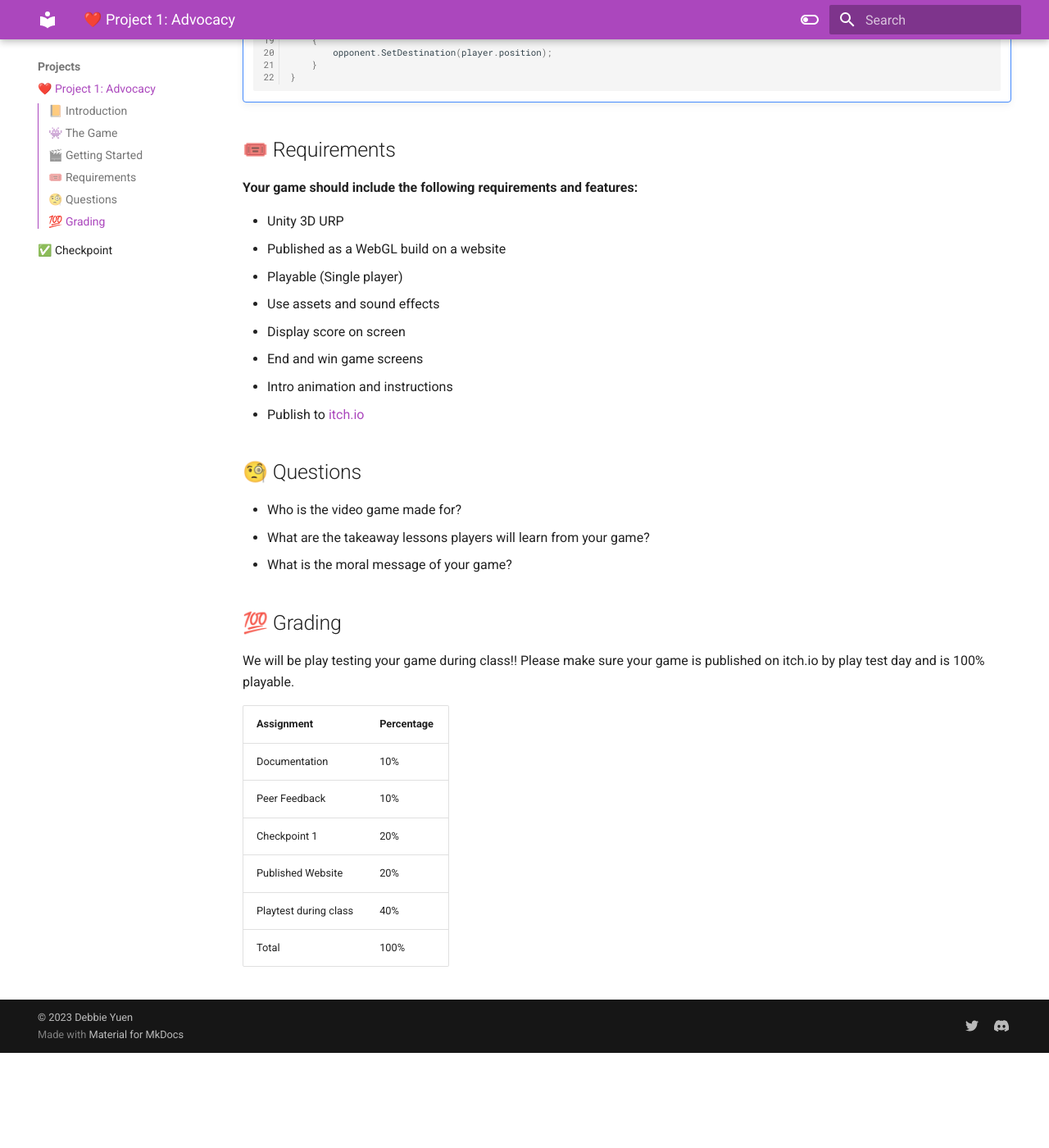
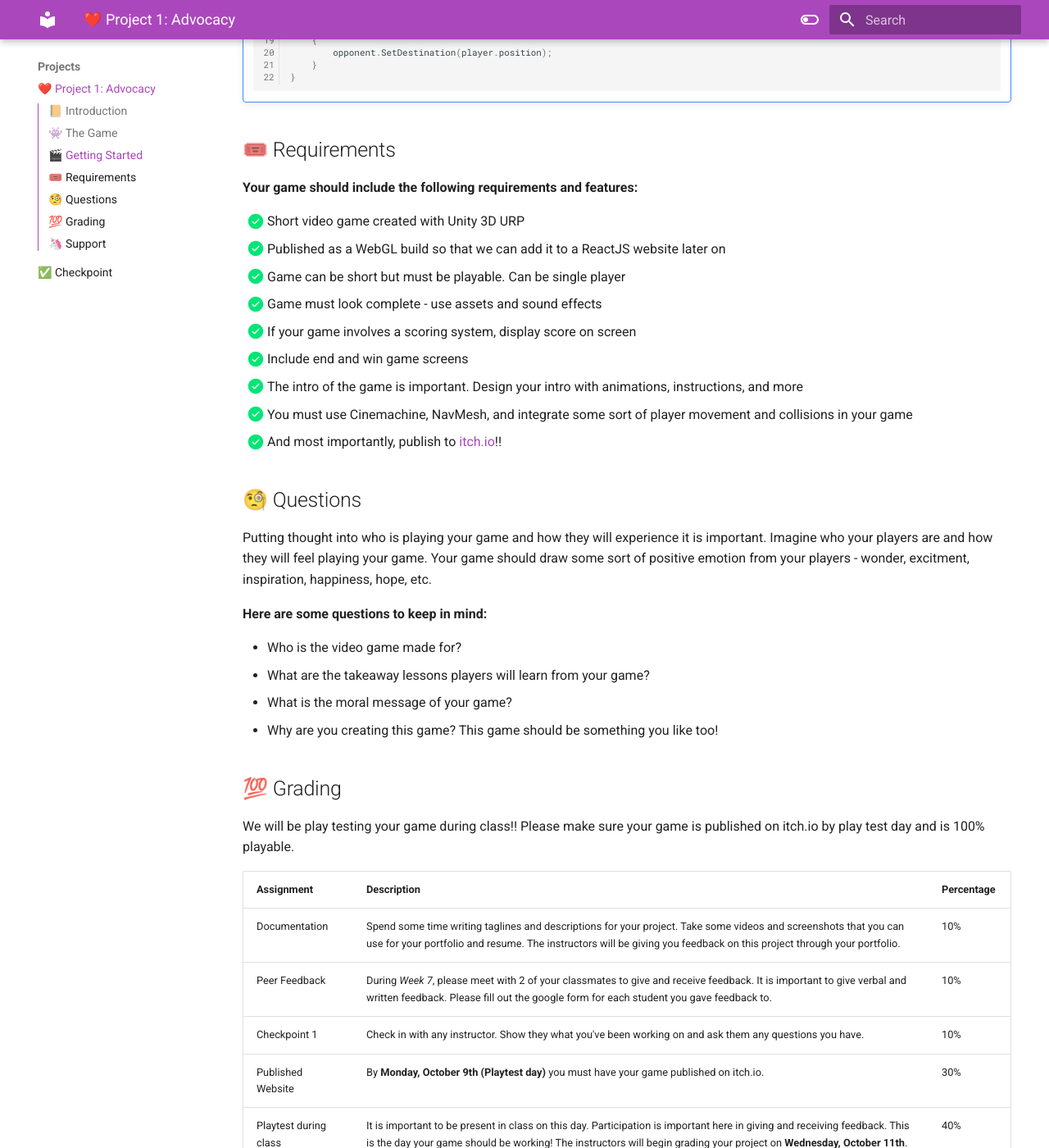
Before and after one commit to usc-ctin583/usc-ctin583.github.io, an MkDocs documentation site: the page built from docs/Projects/project1.md, in a window 1280 px wide and 1400 px high, scrolled down 7773 px. Shown: the whole window at 82% size. Built offline with MkDocs 1.6.1 and Material for MkDocs 9.7.7, drawn with Linux system fonts in a browser that asks for light colours; before the commit the page ends 9057 px from its top, so only the background shows below that; some of the changed text lies outside the part shown.

Commit message:
modify grading for project1

```diff
--- a/docs/Projects/project1.md
+++ b/docs/Projects/project1.md
@@ -118,28 +118,37 @@ Games have the power to reach, engage, and educate the public. No matter where w
 
 **Your game should include the following requirements and features:**
 
-* Unity 3D URP
-* Published as a WebGL build on a website
-* Playable (Single player)
-* Use assets and sound effects
-* Display score on screen
-* End and win game screens
-* Intro animation and instructions
-* Publish to [itch.io](https://itch.io/)
+- [x] Short video game created with Unity 3D URP
+- [x] Published as a WebGL build so that we can add it to a ReactJS website later on
+- [x] Game can be short but must be playable. Can be single player
+- [x] Game must look complete - use assets and sound effects
+- [x] If your game involves a scoring system, display score on screen
+- [x] Include end and win game screens
+- [x] The intro of the game is important. Design your intro with animations, instructions, and more
+- [x] You must use Cinemachine, NavMesh, and integrate some sort of player movement and collisions in your game
+- [x] And most importantly, publish to [itch.io](https://itch.io/)!!
 
 ## 🧐 Questions
+Putting thought into who is playing your game and how they will experience it is important. Imagine who your players are and how they will feel playing your game. Your game should draw some sort of positive emotion from your players - wonder, excitment, inspiration, happiness, hope, etc.
+
+**Here are some questions to keep in mind:**
+
 * Who is the video game made for?
 * What are the takeaway lessons players will learn from your game?
 * What is the moral message of your game?
+* Why are you creating this game? This game should be something you like too!
 
 ## 💯 Grading
 We will be play testing your game during class!! Please make sure your game is published on itch.io by play test day and is 100% playable.
 
-| Assignment | Percentage |
-| :--------- | :--------- |
-| Documentation | 10% |
-| Peer Feedback | 10% |
-| Checkpoint 1 | 20% |
-| Published Website | 20% |
-| Playtest during class | 40% |
-| Total | 100% |
+| Assignment | Description | Percentage |
+| :--------- | :--------- | :--------- |
+| Documentation | Spend some time writing taglines and descriptions for your project. Take some videos and screenshots that you can use for your portfolio and resume. The instructors will be giving you feedback on this project through your portfolio. | 10% |
+| Peer Feedback | During *Week 7*, please meet with 2 of your classmates to give and receive feedback. It is important to give verbal and written feedback. Please fill out the google form for each student you gave feedback to. | 10% |
+| Checkpoint 1 | Check in with any instructor. Show they what you've been working on and ask them any questions you have. | 10% |
+| Published Website | By **Monday, October 9th (Playtest day)** you must have your game published on itch.io. | 30% |
+| Playtest during class | It is important to be present in class on this day. Participation is important here in giving and receiving feedback. This is the day your game should be working! The instructors will begin grading your project on **Wednesday, October 11th**. | 40% |
+| **Total** | | **100%** |
+
+## 🦄 Support
+Ask for help! Don't be afraid to reach out to us and ask for help. Work together with your classmates and schedule office hours with the instructors whenever you need help and support.
--- a/mkdocs.yml
+++ b/mkdocs.yml
@@ -63,6 +63,9 @@ markdown_extensions:
   - tables
   - attr_list
   - md_in_html
+  - def_list
+  - pymdownx.tasklist:
+      custom_checkbox: true
   - pymdownx.tabbed:
       alternate_style: true
 
```
